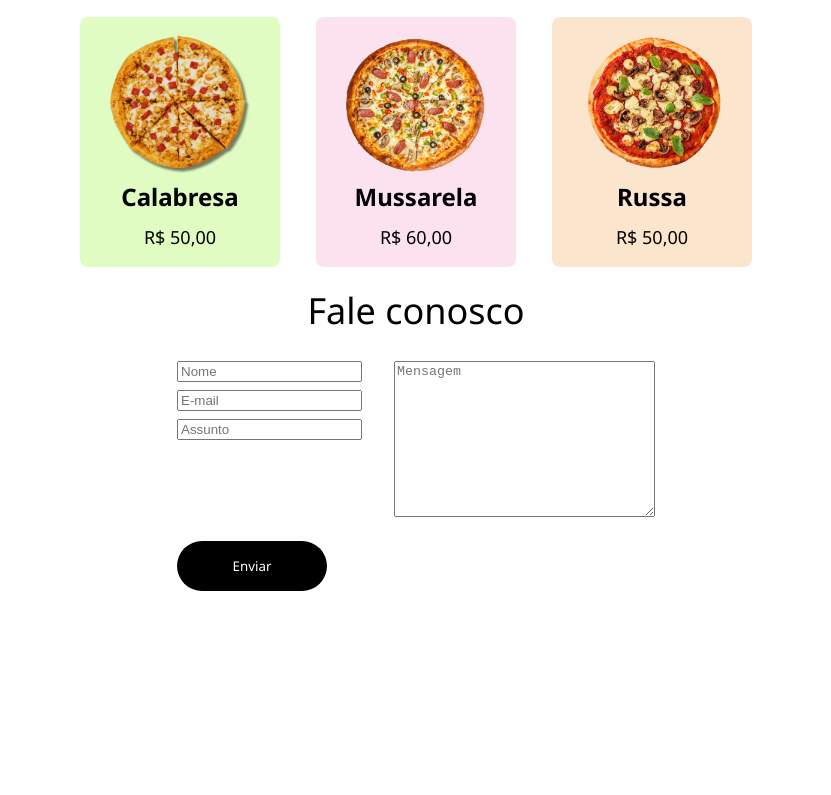
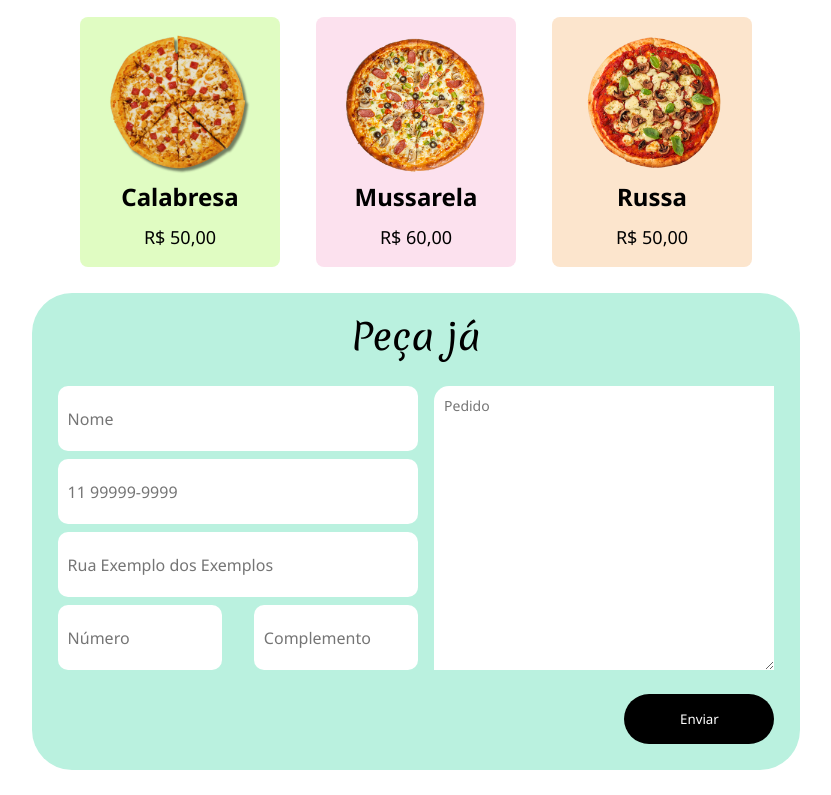
Before and after one commit to brunovicenters/Pizzaria-Novais, a plain HTML site: page index.html in a window 1280 px wide. Shown: the part 679-1474 px from the top of the page, without its empty margins (224-1055 px from the left). Before the commit the page ends 1270 px from the top, so only its background shows below. Drawn offline with nearby package versions, Linux system fonts and the light colour scheme.

Commit message:
Finished contatos

```diff
--- /dev/null
+++ b/css/layout/_section_contato.css
@@ -0,0 +1,24 @@
+.contato {
+    display: flex;
+    justify-content: center;
+    align-items: center;
+    flex-direction: column;
+    background-color: rgb(186, 241, 223);
+    border-radius: 40px;
+    margin: 2% 20%;
+    padding: 2%;
+}
+
+.contato > h2 {
+    font-family: var(--font-merienda);
+    font-size: 36px;
+    margin-bottom: 32px;
+}
+
+.contato > form {
+    width: 100%;
+    display: flex;
+    flex-direction: column;
+    align-items: end;
+    justify-content: center;
+}
--- a/css/main.css
+++ b/css/main.css
@@ -2,11 +2,12 @@
 
 @import "base/_reset.css";
 @import "base/_variaveis.css";
-@import "layout/_nav.css";
 @import "base/_links.css";
 @import "base/_typography.css";
+@import "layout/_header.css";
+@import "layout/_nav.css";
+@import "layout/_section_cards.css";
+@import "layout/_section_contato.css";
 @import "module/_button.css";
-@import "layout/_header.css";
 @import "module/_card.css";
-@import "layout/_section_cards.css";
 @import "module/_form.css";
--- a/css/module/_form.css
+++ b/css/module/_form.css
@@ -1,24 +1,43 @@
-.contato {
-    margin-top: 2%;
-    display: flex;
-    justify-content: center;
-    align-items: center;
-    flex-direction: column;
-}
-
-.contato > h2 {
-    font-family: var(--font-noto-sans);
-    font-size: 36px;
-    margin-bottom: 32px;
-}
-
 .body {
     display: flex;
-    gap: 32px;
+    gap: 16px;
+    width: 100%;
 }
 
 .input-group {
     display: flex;
     flex-direction: column;
     gap: 8px;
+    width: 90%;
 }
+
+.input-group > input {
+    height: 45px;
+    border-radius: 10px;
+    border: 0;
+    padding: 10px;
+    font: 16px var(--font-noto-sans);
+}
+
+.input-group > .input-adicionais {
+    display: flex;
+    justify-content: space-between;
+    width: 100%;
+}
+
+.input-group > .input-adicionais > input {
+    width: 40%;
+    height: 45px;
+    border-radius: 10px;
+    border: 0;
+    padding: 10px;
+    font: 16px var(--font-noto-sans);
+}
+
+.body > textarea {
+    width: 80%;
+    border-top-left-radius: 15px;
+    border: 0;
+    padding: 10px;
+    font: 14px var(--font-noto-sans);
+}
--- a/index.html
+++ b/index.html
@@ -64,16 +64,20 @@
     </section>
 
     <section class="contato">
-        <h2>Fale conosco</h2>
+        <h2>Peça já</h2>
         <form action="/email">
             <div class="body">
 
                 <div class="input-group">
                     <input type="text" placeholder="Nome">
-                    <input type="email" placeholder="E-mail">
-                    <input type="text" placeholder="Assunto">
+                    <input type="tel" placeholder="11 99999-9999">
+                    <input type="text" placeholder="Rua Exemplo dos Exemplos">
+                    <div class="input-adicionais">
+                        <input type="number" min="0" placeholder="Número">
+                        <input type="text" placeholder="Complemento">
+                    </div>
                 </div>
-                <textarea name="mensagem" id="corpo" cols="30" rows="10" placeholder="Mensagem"></textarea>
+                <textarea name="mensagem" id="corpo" rows="8" placeholder="Pedido"></textarea>
             </div>
             <button>Enviar</button>
         </form>
```
